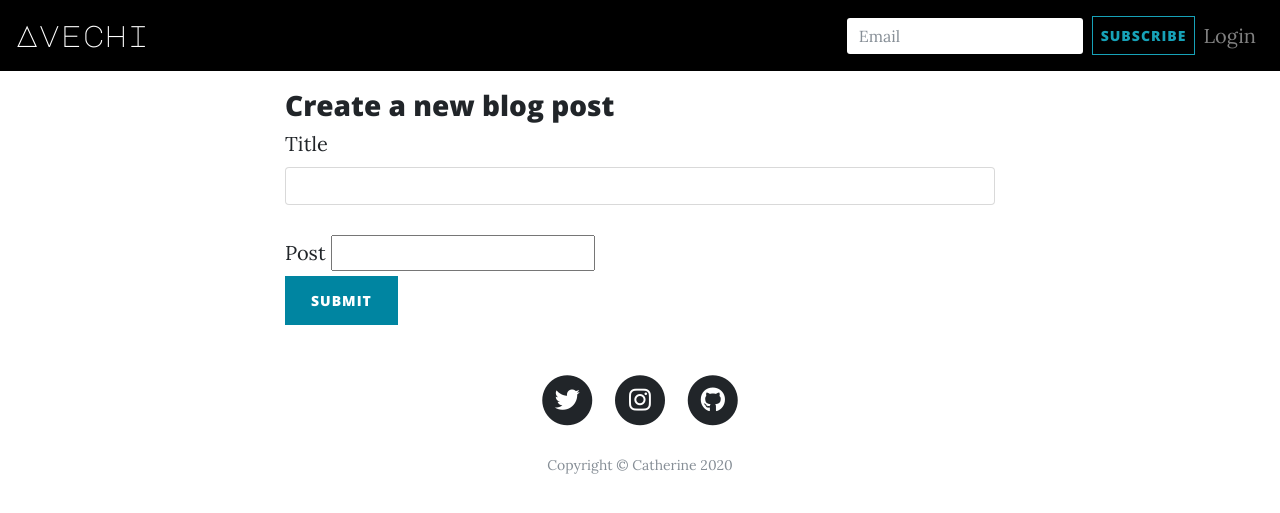
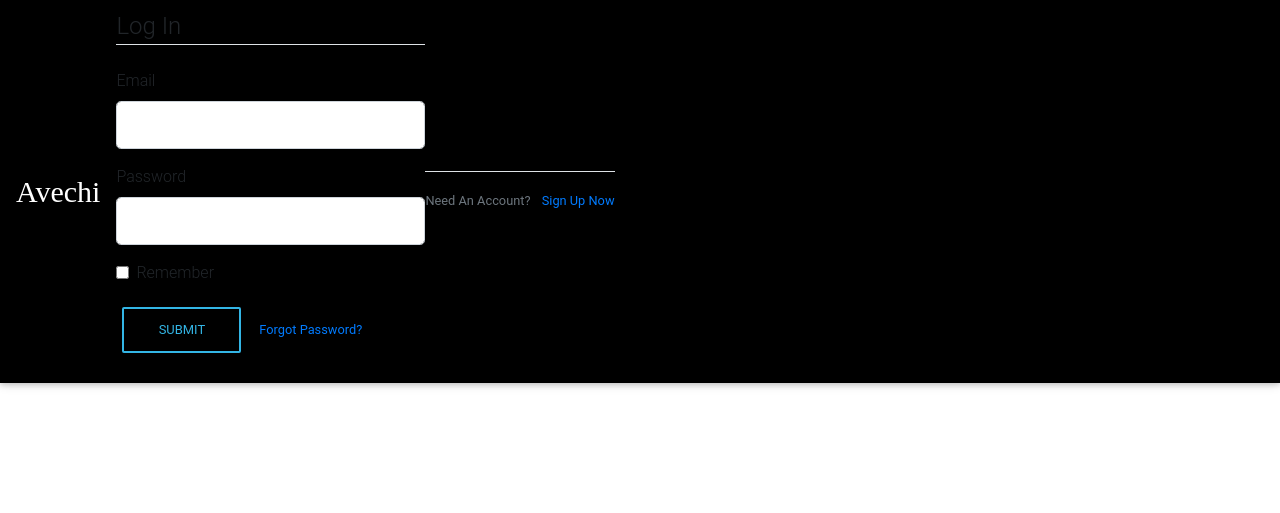
Before and after one commit to catherine244/Blog, a Flask app: template app/templates/new_post.html in a window 1280 px wide. Shown: the top 513 px of the page. Run offline with Flask 2, Linux system fonts and the light colour scheme; the template is opened without the code that fills it, so the values that code supplies are empty, except form fields; tables that the repository leaves empty hold one stand-in row (values such as "Sample post"); form fields are guessed from the names that the template uses; parts of the project's set-up code (start-up, migrations or seed data) failed here and were passed over; some libraries are stand-ins or nearby versions.

Commit message:
added the base.html

```diff
--- a/app/templates/base.html
+++ b/app/templates/base.html
@@ -10,25 +10,22 @@
 
   <title>Avechi | Blog</title>
 
-  <!-- Bootstrap core CSS -->
-  <link href="{{ url_for('static', filename='css/bootstrap.min.css') }}" rel="stylesheet">
+ <!-- Font Awesome -->
+         <link rel="stylesheet" href="https://use.fontawesome.com/releases/v5.8.2/css/all.css">
+         <!-- Bootstrap core CSS -->
+         <link href="https://cdnjs.cloudflare.com/ajax/libs/twitter-bootstrap/4.3.1/css/bootstrap.min.css" rel="stylesheet">
+         <!-- Material Design Bootstrap -->
+         <link href="https://cdnjs.cloudflare.com/ajax/libs/mdbootstrap/4.8.9/css/mdb.min.css" rel="stylesheet">
+         <!-- JQuery -->
+         <script type="text/javascript" src="https://cdnjs.cloudflare.com/ajax/libs/jquery/3.4.1/jquery.min.js"></script>
+         <!-- Bootstrap tooltips -->
+         <script type="text/javascript" src="https://cdnjs.cloudflare.com/ajax/libs/popper.js/1.14.4/umd/popper.min.js"></script>
+         <!-- Bootstrap core JavaScript -->
+         <script type="text/javascript" src="https://cdnjs.cloudflare.com/ajax/libs/twitter-bootstrap/4.3.1/js/bootstrap.min.js"></script>
+         <!-- MDB core JavaScript -->
+         <script type="text/javascript" src="https://cdnjs.cloudflare.com/ajax/libs/mdbootstrap/4.8.9/js/mdb.min.js"></script>
 
-  <!-- Custom fonts for this template -->
-  <link href="{{ url_for('static', filename='css/font-awesome.min.css') }}" rel="stylesheet" type="text/css">
-  <link href='https://fonts.googleapis.com/css?family=Lora:400,700,400italic,700italic' rel='stylesheet'
-    type='text/css'>
-  <link href="https://fonts.googleapis.com/css?family=Major+Mono+Display&display=swap" rel="stylesheet">
-  <link
-    href='https://fonts.googleapis.com/css?family=Open+Sans:300italic,400italic,600italic,700italic,800italic,400,300,600,700,800'
-    rel='stylesheet' type='text/css'>
-  <script src="https://kit.fontawesome.com/2e65670cdd.js"></script>
-  <script src="{{ url_for('static', filename='js/jquery.min.js') }}"></script>
-  <link href="https://cdnjs.cloudflare.com/ajax/libs/summernote/0.8.12/summernote-lite.css" rel="stylesheet">
-  <script src="https://cdnjs.cloudflare.com/ajax/libs/summernote/0.8.12/summernote-lite.js"></script>
-  <!-- Custom styles for this template -->
-  <link href="{{ url_for('static', filename='css/clean-blog.min.css') }}" rel="stylesheet">
-  <link href="{{ url_for('static', filename='css/styles.css') }}" rel="stylesheet">
-  <link rel="icon" href="{{url_for('static', filename = 'favicon/favicon.png')}}" type="img/jpg">
+         <link rel="stylesheet" type="text/css" href="{{ url_for('static', filename='main.css') }}">
 
 </head>
 
@@ -42,39 +39,54 @@
       <span class="navbar-toggler-icon"></span>
     </button>
 
-    <div class="collapse navbar-collapse" id="navbarSupportedContent">
-      <ul class="navbar-nav mr-auto">
-        {%if current_user.is_authenticated%}
-        <li class="nav-item">
-          <a class="nav-link" href="/post/new">Create Post</a>
-        </li>
-        {%endif%}
-      </ul>
-      <div class="form-inline my-2 my-lg-0">
-        <ul class="navbar-nav mr-auto">
-          {%if current_user.is_authenticated%}
-          <li class="nav-item dropdown">
-            <a class="nav-link dropdown-toggle" href="#" id="navbarDropdown" role="button" data-toggle="dropdown"
-              aria-haspopup="true" aria-expanded="false">
-              Account
-            </a>
-            <div class="dropdown-menu" aria-labelledby="navbarDropdown">
-              <a class="dropdown-item" href="{{url_for('main.profile', id = current_user.id)}}">Profile</a>
-              <div class="dropdown-divider"></div>
-              <a class="dropdown-item" href="{{url_for('auth.logout')}}">Logout</a>
+   <div class="content-section">
+        <form method="POST" action="">
+            {{ form.hidden_tag() }}
+            <fieldset class="form-group">
+                <legend class="border-bottom mb-4">Log In</legend>
+                <div class="form-group">
+                    {{ form.email.label(class="form-control-label") }}
+                    {% if form.email.errors %}
+                        {{ form.email(class="form-control form-control-lg is-invalid") }}
+                        <div class="invalid-feedback">
+                            {% for error in form.email.errors %}
+                                <span>{{ error }}</span>
+                            {% endfor %}
+                        </div>
+                    {% else %}
+                        {{ form.email(class="form-control form-control-lg") }}
+                    {% endif %}
+                </div>
+                <div class="form-group">
+                    {{ form.password.label(class="form-control-label") }}
+                    {% if form.password.errors %}
+                        {{ form.password(class="form-control form-control-lg is-invalid") }}
+                        <div class="invalid-feedback">
+                            {% for error in form.password.errors %}
+                                <span>{{ error }}</span>
+                            {% endfor %}
+                        </div>
+                    {% else %}
+                        {{ form.password(class="form-control form-control-lg") }}
+                    {% endif %}
+                </div>
+                <div class="form-check">
+                    {{ form.remember(class="form-check-input") }}
+                    {{ form.remember.label(class="form-check-label") }}
+                </div>
+            </fieldset>
+            <div class="form-group">
+                {{ form.submit(class="btn btn-outline-info") }}
+                <small class="text-muted ml-2">
+                    <a href="{{ url_for('users.reset_request') }}">Forgot Password?</a>
+                </small>
             </div>
-          </li>
-          {%else%}
-          <form class="form-inline my-2 my-lg-0" method="POST">
-            <input class="form-control mr-sm-2" type="email" placeholder="Email" name="subscriber" required>
-            <button class="btn btn-outline-info btn-sm" type="submit" style="padding: 8px;">Subscribe</button>
-          </form>
-          <li class="nav-item">
-            <a class="nav-link" href="/authenticate/login">Login</a>
-          </li>
-          {%endif%}
-        </ul>
-      </div>
+        </form>
+    </div>
+    <div class="border-top pt-3">
+        <small class="text-muted">
+            Need An Account? <a class="ml-2" href="{{ url_for('users.register') }}">Sign Up Now</a>
+        </small>
     </div>
   </nav>
 
```
